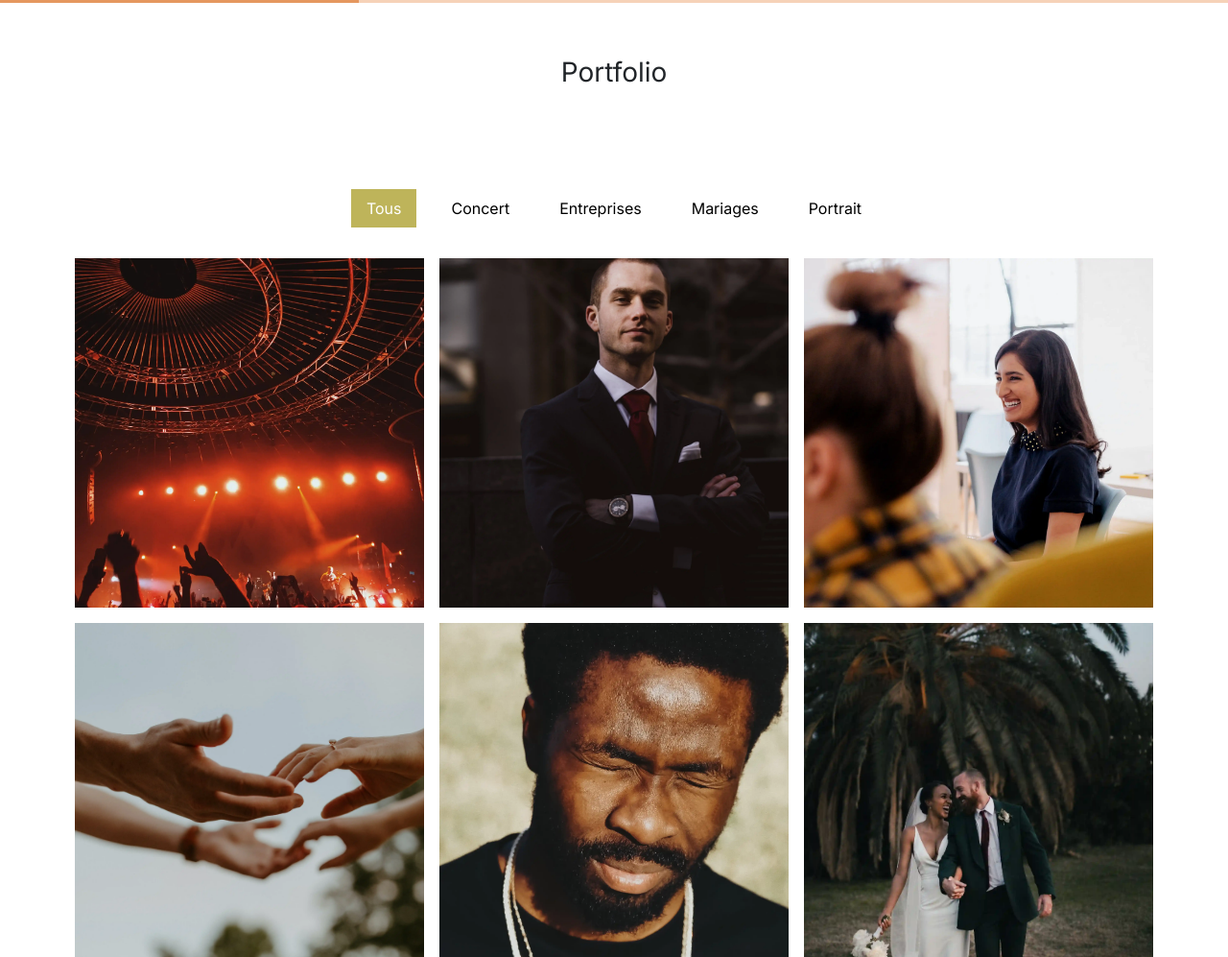
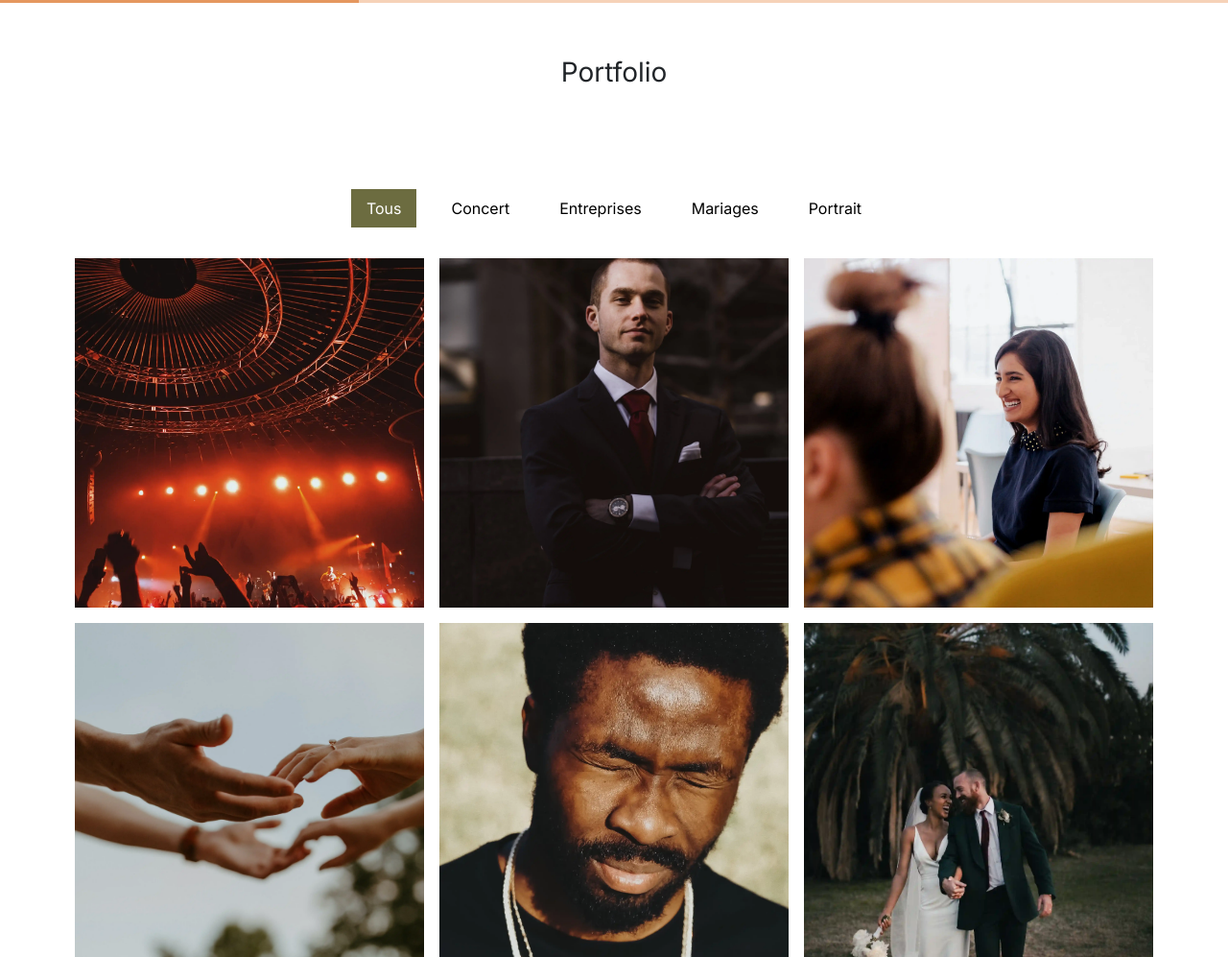
Before and after one commit to Axelads/P5-github, a website: page index.html in a window 1280 px wide. Shown: the part 1262-2259 px from the top of the page at 96% size. Drawn offline with nearby package versions, Linux system fonts and the light colour scheme.

Commit message:
changement contraste sur les boutons galery

```diff
--- a/assets/style.css
+++ b/assets/style.css
@@ -100,10 +100,12 @@ body {
 .gallery .nav {
 	justify-content: center;
 }
+
+/*Changement de contraste, constaté dans lighthouse */
 .nav-pills .nav-link.active, .nav-pills .show > .nav-link {
 	color: #fff;
-	background-color: #BEB45A;
-	border-radius:0 ;
+	background-color: #6C6C40;
+	border-radius: 0;
 }
 
 .active-tag {
```
